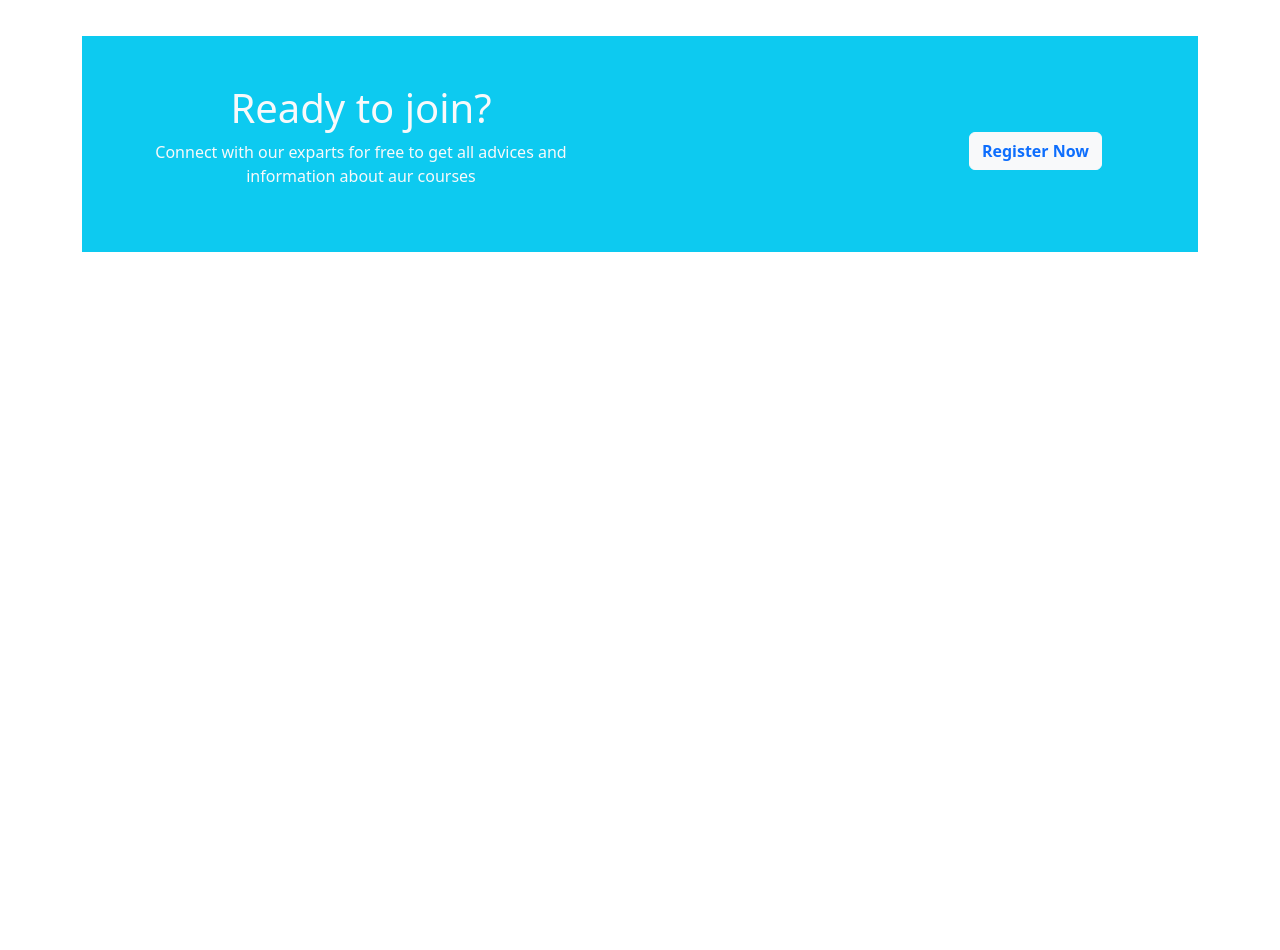
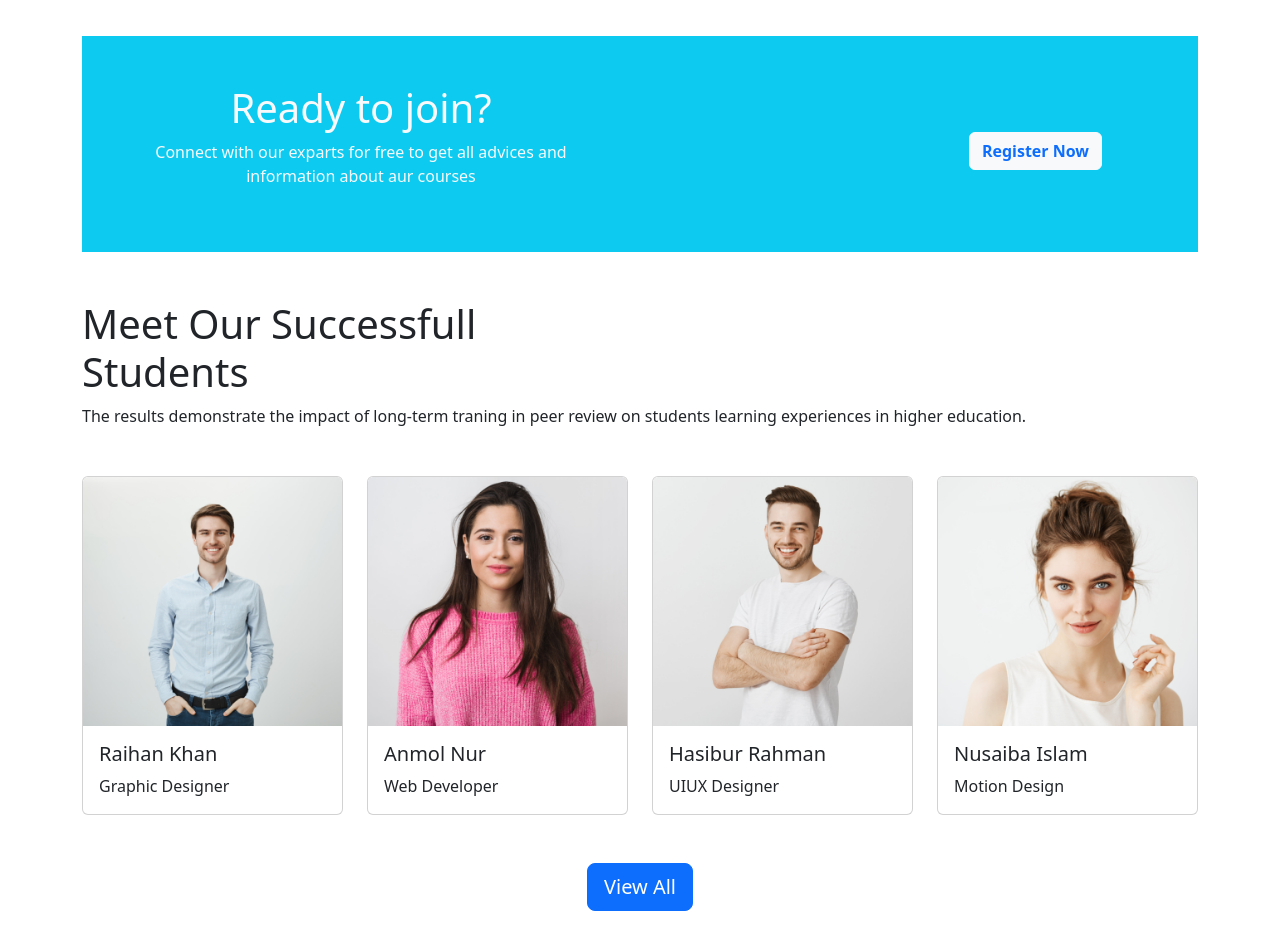
Before and after one commit to fariharaihan/pro-learner, a plain HTML site: page index.html in a window 1280 px wide. Shown: the part 1692-2642 px from the top of the page. Before the commit the page ends 1992 px from the top, so only its background shows below. Drawn offline with nearby package versions, Linux system fonts and the light colour scheme.

Commit message:
students reviews added

```diff
--- a/index.html
+++ b/index.html
@@ -118,7 +118,7 @@
     </header>
     <main class="container">
         <!-- courses detail start -->
-        <section class="my-5">
+        <section class="mt-5">
             <div class="text-center">
                 <h1 class="fw-bolder text-derk">Discover Our Popular <br> Courses</h1>
                 <p>It is a long established fact that a learner will be distracted by the readable <br> content of a
@@ -228,7 +228,7 @@
         </section>
         <!-- courses detail end -->
         <!-- register part start -->
-        <section class="my-5">
+        <section class="mt-5">
             <div class="bg-info d-flex">
                 <div class="text-light w-50 text-center m-5">
                     <h1>Ready to join?</h1>
@@ -266,6 +266,57 @@
                 </div>
             </div>
         </section>
+        <!-- Register part end -->
+        <section class="mt-5">
+            <div>
+                <h1>Meet Our Successfull <br>Students</h1>
+                <p>The results demonstrate the impact of long-term traning in peer review on students learning
+                    experiences in higher education.</p>
+            </div>
+            <div class="mt-5">
+                <div class="row row-cols-1  row-cols-md-2 row-cols-lg-4 g-4">
+                    <div class="col">
+                        <div class="card h-100">
+                            <img src="images/images/student/student-1.png" class="card-img-top" alt="...">
+                            <div class="card-body">
+                                <h5 class="card-title">Raihan Khan</h5>
+                                <p class="card-text">Graphic Designer</p>
+                            </div>
+                        </div>
+                    </div>
+                    <div class="col">
+                        <div class="card h-100">
+                            <img src="images/images/student/student-2.png" class="card-img-top" alt="...">
+                            <div class="card-body">
+                                <h5 class="card-title">Anmol Nur</h5>
+                                <p class="card-text">Web Developer</p>
+                            </div>
+                        </div>
+                    </div>
+                    <div class="col">
+                        <div class="card h-100">
+                            <img src="images/images/student/student-3.png" class="card-img-top" alt="...">
+                            <div class="card-body">
+                                <h5 class="card-title">Hasibur Rahman</h5>
+                                <p class="card-text">UIUX Designer</p>
+                            </div>
+                        </div>
+                    </div>
+                    <div class="col">
+                        <div class="card h-100">
+                            <img src="images/images/student/student-4.png" class="card-img-top" alt="...">
+                            <div class="card-body">
+                                <h5 class="card-title">Nusaiba Islam</h5>
+                                <p class="card-text">Motion Design</p>
+                            </div>
+                        </div>
+                    </div>
+                </div>
+            </div>
+            <div class="text-center my-5">
+                <button type="button" class="btn btn-primary btn-lg">View All</button>
+            </div>
+        </section>
 
     </main>
     <script src="https://cdn.jsdelivr.net/npm/bootstrap@5.2.0/dist/js/bootstrap.bundle.min.js"
```
